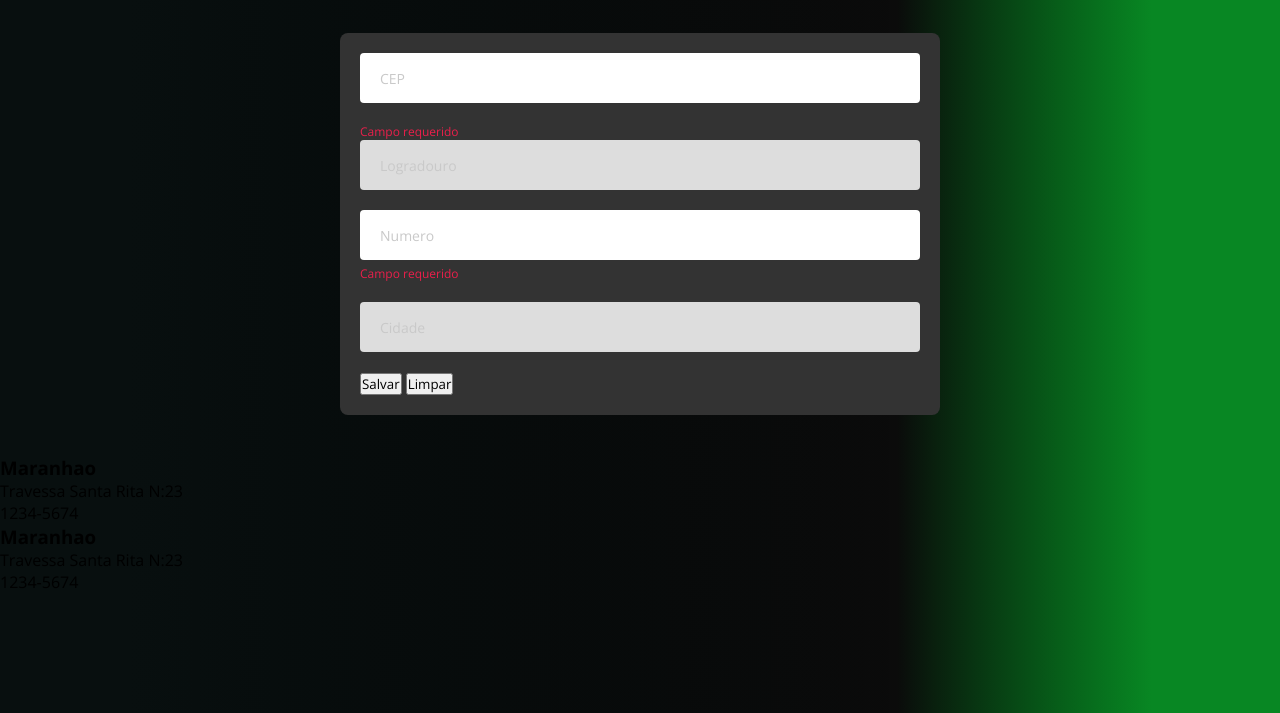
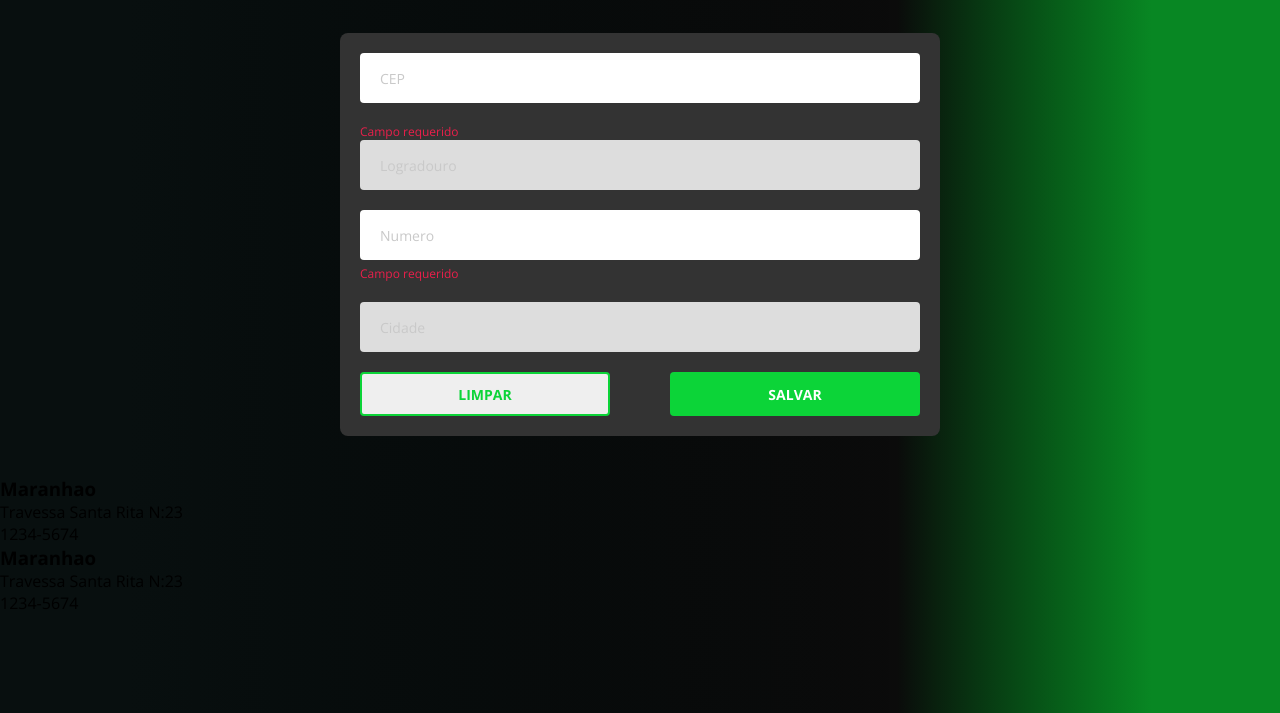
Before and after one commit to JL-Sousa/via_cep, a plain HTML site: page src/index.html in a window 1280 px wide. Shown: the part 87-800 px from the top of the page. Drawn offline with nearby package versions, Linux system fonts and the light colour scheme.

Commit message:
estilizado os buttons

```diff
--- a/src/css/styles.css
+++ b/src/css/styles.css
@@ -90,3 +90,31 @@ body {
   background-color: #ddd;
   cursor: not-allowed;
 }
+
+.btn-container {
+  display: flex;
+  justify-content: space-between;
+}
+
+.btn-container button {
+  width: 250px;
+  height: 44px;
+  border-radius: 4px;
+  font-size: 14px;
+  font-weight: 700;
+
+  text-transform: uppercase;
+}
+
+.btn-salvar {
+  background-color: #0cd438;
+  border: 0;
+  color: #fff;
+  margin-left: 10px;
+}
+
+.btn-limpar {
+  border: 2px solid #0cd438;
+  color: #0cd438;
+  margin-right: 10px;
+}
--- a/src/index.html
+++ b/src/index.html
@@ -69,9 +69,9 @@
                 disabled
               />
             </div>
-            <div>
-              <button type="submit">Salvar</button>
-              <button>Limpar</button>
+            <div class="btn-container">
+              <button class="btn-limpar">Limpar</button>
+              <button class="btn-salvar" type="submit">Salvar</button>
             </div>
           </form>
         </div>
```
